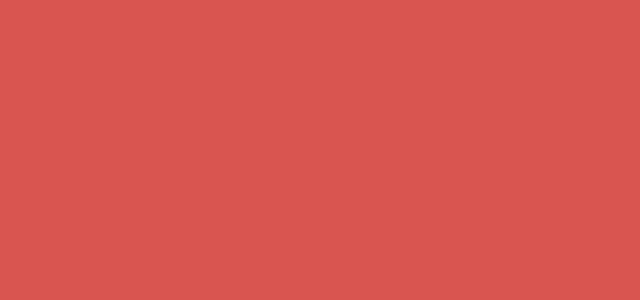
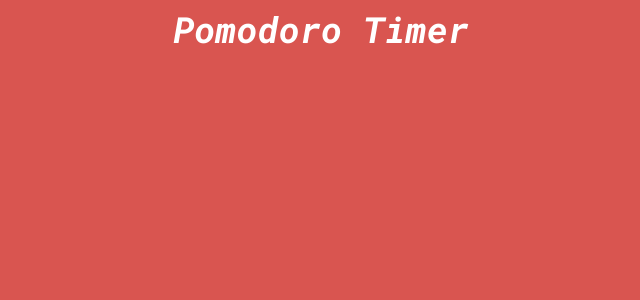
Before and after one commit to KozloffKirill/pomodoro-timer, a React (Create React App) app: page / in a window 1280 px wide. Shown: the top 300 px of the page, without its empty margins (319-959 px from the left). Built offline with nearby package versions, Linux system fonts and the light colour scheme; the HTML template or start-up script is replaced by a standard one.

Commit message:
add main wrapper and Header component

```diff
--- a/src/App.css
+++ b/src/App.css
@@ -8,3 +8,8 @@ body {
    color: #fff;
    background-color: rgb(217, 85, 80);
 }
+
+.wrapper {
+   max-width: 640px;
+   margin: 0 auto;
+}
--- a/src/App.js
+++ b/src/App.js
@@ -1,9 +1,12 @@
 import './App.css';
+import Header from './components/Header/Header';
 
 function App() {
   return (
     <div className="App">
-
+      <div className='wrapper'>
+        <Header text="Pomodoro Timer" />
+      </div>
     </div>
   );
 }
--- /dev/null
+++ b/src/components/Header/Header.jsx
@@ -0,0 +1,13 @@
+import React from "react";
+import styles from "./Header.module.css"
+
+const Header = ({text}) => {
+
+   return (
+      <header className={styles.Header}>
+         <h1 className={styles.name}>{text}</h1>
+      </header>
+   );
+};
+
+export default Header;
--- /dev/null
+++ b/src/components/Header/Header.module.css
@@ -0,0 +1,10 @@
+.Header {
+   text-align: center;
+   padding: 0.6em 0;
+}
+
+.name {
+   font-size: 2em;
+   font-weight: 700;
+   font-style: italic;
+}
```
